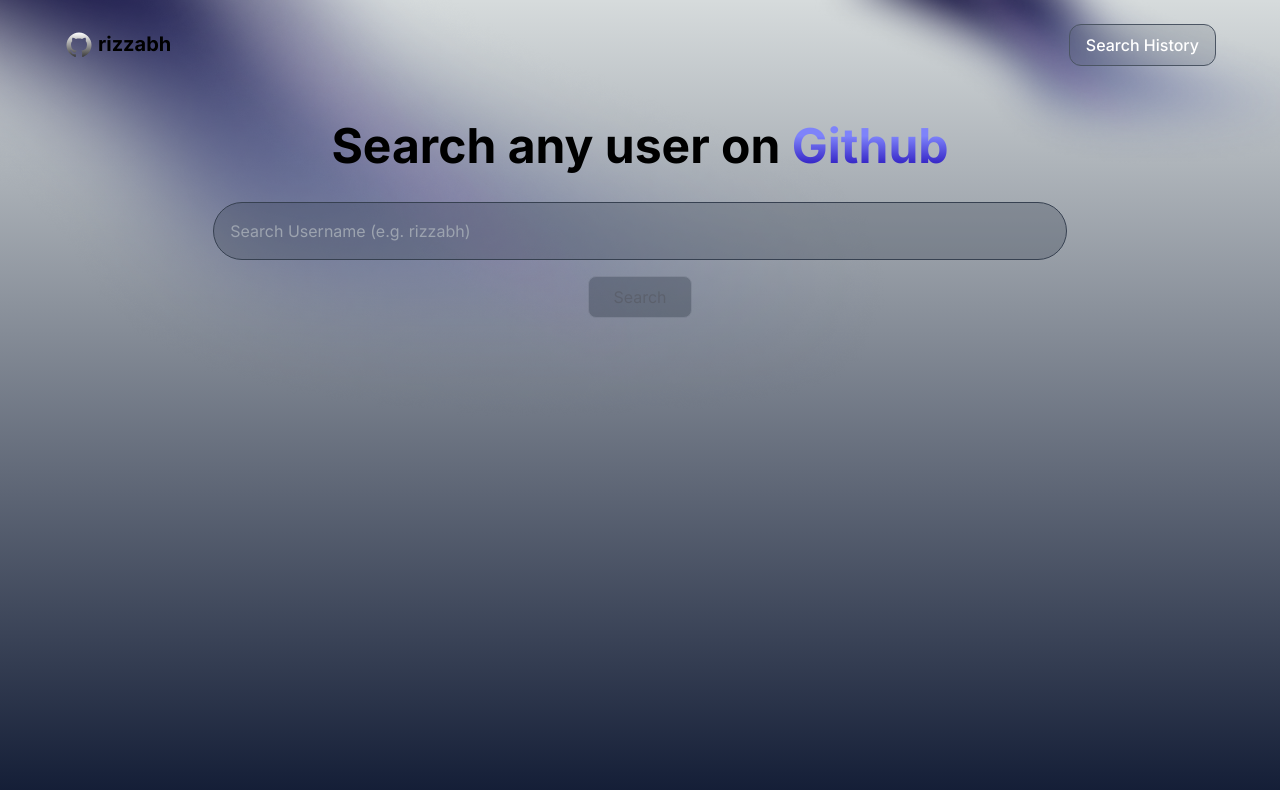
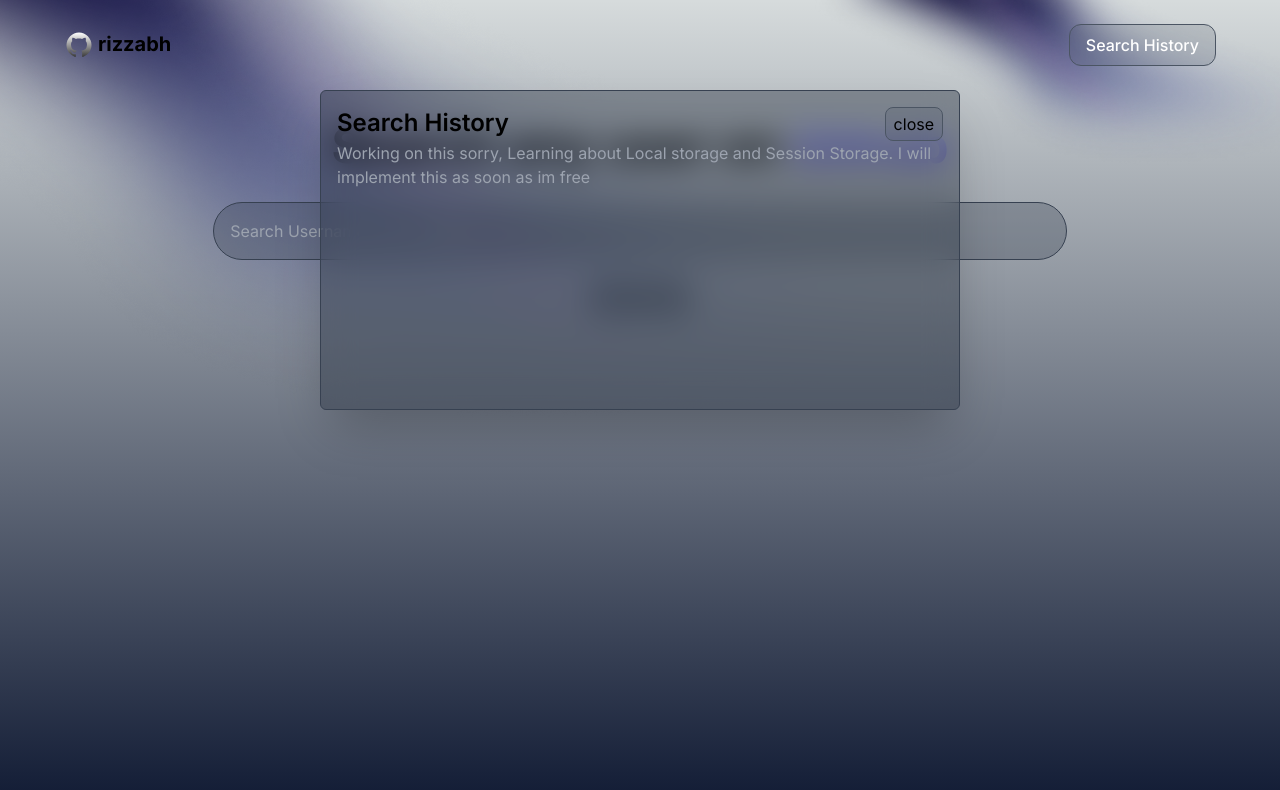
Before and after one commit to rizzabh/githubsearch, a Next.js app: page / in a window 1280 px wide. Both pictures are taken after a click on the element "Search History". Shown: the top 790 px of the page. Built offline with nearby package versions, Linux system fonts and the light colour scheme.

Commit message:
Search History Modal Frontend

```diff
--- a/src/app/components/Navbar.tsx
+++ b/src/app/components/Navbar.tsx
@@ -1,10 +1,25 @@
-import React from "react";
+"use strict";
+import React, { useState } from "react";
 
 const Navbar = () => {
+  const [modal, setModal] = useState(false);
+  const toggleModal = () => {
+    setModal(!modal);
+  }
   return (
+    <div className="">
     <div className="content-between p-6 sm:px-16 flex justify-between items-center">
       <div><a href="https://github.com/rizzabh" className="flex"><img src="/github.svg" className="mr-1" alt="" height={30} width={30} /><div className="text-xl font-bold cursor-pointer">rizzabh</div></a> </div>
-      <div className="bg-gray-600 bg-opacity-20 hover:bg-gray-700 border border-gray-600 text-white font-medium py-2 px-4 rounded-xl cursor-pointer">Search History</div>
+      <div className="bg-gray-600 bg-opacity-20 hover:bg-gray-700 border border-gray-600 text-white font-medium py-2 px-4 rounded-xl cursor-pointer" onClick={toggleModal}>Search History</div>
+
+    </div>
+    {modal && <div className="modal p-4 bg-gray-800 left-1/4 rounded-md border shadow-2xl backdrop-blur-lg bg-opacity-40 border-gray-700 z-10 w-6/12 m-auto absolute h-80">
+      <div className="flex justify-between"><div className="text-2xl font-semibold">Search History</div><div className="bg-gray-600 bg-opacity-20 hover:bg-gray-700 border border-gray-600 px-2 py-1 rounded-lg cursor-pointer h-fit w-fit" onClick={toggleModal}>close</div></div>
+      <div className="text-gray-400">Working on this sorry, Learning about Local storage and Session Storage. I will implement this as soon as im free</div>
+    </div>
+
+
+      }
     </div>
   );
 };
--- a/src/app/components/Searchbar.tsx
+++ b/src/app/components/Searchbar.tsx
@@ -19,7 +19,6 @@
 
         } catch (error) {
             console.log(error)
-            toast.error('Something went wrong')
         } finally{
             setLoader(false);
         }
--- a/src/app/components/UserProfile.tsx
+++ b/src/app/components/UserProfile.tsx
@@ -20,7 +20,7 @@
   return (
 
     <div className="items-center justify-center">
-      <div id="capture" className="flex max-[433px]:flex-col max-[433px]:ml-7 mx-auto my-9 p-5 bg-gray-900  border border-gray-700 rounded-lg w-fit h-fit max-sm:mx-20 max-sm:w-10/12 max-sm:ml-10">
+      <div id="capture" className="flex max-[433px]:flex-col max-[433px]:ml-7 mx-auto my-9 p-5 bg-gray-900  border border-gray-700 w-fit h-fit max-sm:mx-20 max-sm:w-10/12 max-sm:ml-10">
         <img
           src={user.avatar_url}
           alt={user.name}
```
